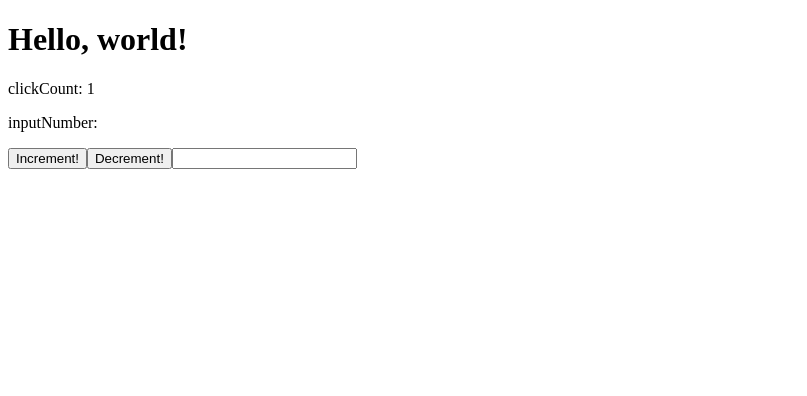
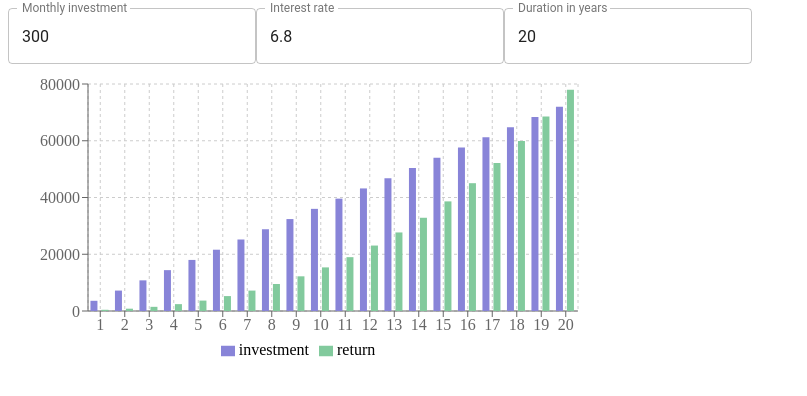
Before and after one commit to stockstats/stockstats, a React (Create React App) app: page / in a window 1280 px wide. Shown: the top 396 px of the page, without its empty margins (0-807 px from the left). Built offline with nearby package versions, Linux system fonts and the light colour scheme.

Commit message:
[#3] Add simple bar chart

```diff
--- /dev/null
+++ b/src/components/CompoundInterest.tsx
@@ -0,0 +1,68 @@
+import * as React from 'react';
+import TextField from '@material-ui/core/TextField';
+import {CompoundInterestChart, SavingsPlan} from './CompoundInterestChart';
+
+const initialState: SavingsPlan = {
+    monthlyInvestment: 300,
+    interestRate: 6.8,
+    durationInYears: 20,
+};
+
+type State = Readonly<SavingsPlan>;
+type InputChange = React.ChangeEvent<HTMLTextAreaElement | HTMLInputElement | HTMLSelectElement>;
+
+export class CompoundInterest extends React.Component<{}, State> {
+    constructor(props: Readonly<{}>) {
+        super(props);
+        this.state = initialState;
+    }
+
+    public render() {
+        return (
+            <div>
+                <div>
+                    <TextField
+                        variant="outlined"
+                        defaultValue={initialState.monthlyInvestment}
+                        label="Monthly investment"
+                        type="number"
+                        onChange={this.updateState('monthlyInvestment', parseInt)}
+                    />
+                    <TextField
+                        variant="outlined"
+                        defaultValue={initialState.interestRate}
+                        label="Interest rate"
+                        type="number"
+                        onChange={this.updateState('interestRate', parseFloat)}
+                    />
+                    <TextField
+                        variant="outlined"
+                        defaultValue={initialState.durationInYears}
+                        label="Duration in years"
+                        type="number"
+                        onChange={this.updateState('durationInYears', parseInt)}
+                    />
+                </div>
+                <CompoundInterestChart
+                    monthlyInvestment={this.state.monthlyInvestment}
+                    interestRate={this.state.interestRate}
+                    durationInYears={this.state.durationInYears}
+                />
+            </div>
+        );
+    }
+
+    private updateState<K extends keyof State>(
+        key: K,
+        parseInput: (input: string) => State[K]
+    ): (e: InputChange) => void {
+        return (e: InputChange) => {
+            if (e.target === null) {
+                return;
+            }
+            const parsed: number = parseInput(e.target.value);
+            const newState: State = {...this.state, [key]: parsed};
+            this.setState(newState);
+        };
+    }
+}
--- /dev/null
+++ b/src/components/CompoundInterestChart.tsx
@@ -0,0 +1,56 @@
+import * as React from 'react';
+import {Bar, BarChart, CartesianGrid, Legend, Tooltip, XAxis, YAxis} from 'recharts';
+
+export type SavingsPlan = {
+    monthlyInvestment: number;
+    interestRate: number;
+    durationInYears: number;
+};
+
+type BarEntry = {return: number; investment: number; year: string};
+const range: (a: number, b: number) => number[] = (a: number, b: number) => {
+    const result: number[] = [];
+    for (let i = a; i < b; i++) {
+        result.push(i);
+    }
+    return result;
+};
+
+const calculateBarEntries: (savingsPlan: SavingsPlan) => BarEntry[] = (
+    savingsPlan: SavingsPlan
+) => {
+    const r: number = Math.pow(1 + savingsPlan.interestRate / 100, 1.0 / 12);
+    const a: number = savingsPlan.monthlyInvestment;
+    return range(1, savingsPlan.durationInYears + 1).map((year) => {
+        const months = year * 12;
+        const investment = a * months;
+        return {
+            year: year.toString(),
+            investment,
+            return: a * ((1 - Math.pow(r, 1 + months)) / (1 - r)) - investment,
+        };
+    });
+};
+
+export class CompoundInterestChart extends React.Component<SavingsPlan> {
+    public render() {
+        const data: BarEntry[] = calculateBarEntries(this.props);
+        return (
+            <div>
+                <BarChart
+                    width={600}
+                    height={300}
+                    data={data}
+                    margin={{top: 20, right: 30, left: 20, bottom: 5}}>
+                    <CartesianGrid strokeDasharray="3 3" />
+                    <XAxis dataKey="year" />
+                    <YAxis />
+                    <Tooltip />
+                    <Legend />
+                    <Bar dataKey="investment" stackId="a" fill="#8884d8" />
+                    <Bar dataKey="return" stackId="b" fill="#82ca9d" />
+                </BarChart>
+            </div>
+        );
+    }
+}
--- a/src/components/Hello.tsx
+++ /dev/null
@@ -1,41 +0,0 @@
-import * as React from 'react';
-
-const initialState = {
-    clickCount: 1,
-    input: '',
-};
-
-type State = Readonly<typeof initialState>;
-
-export class HelloState extends React.Component<object, State> {
-    public readonly state: State = initialState;
-
-    public render() {
-        const {input, clickCount} = this.state;
-        return (
-            <div>
-                <h1>Hello, world!</h1>
-                <p>clickCount: {clickCount}</p>
-                <p>inputNumber: {input}</p>
-                <button onClick={this.modifyCount((x) => x + 1)}>Increment!</button>
-                <button onClick={this.modifyCount((x) => x - 1)}>Decrement!</button>
-                <input
-                    type="number"
-                    value={this.state.input}
-                    onChange={(e) => this.updateInput(e)}
-                />
-            </div>
-        );
-    }
-
-    private updateInput(e: React.ChangeEvent<HTMLInputElement>) {
-        if (e.target === null) {
-            return;
-        }
-        const value: string = e.target.value;
-        this.setState((s) => ({input: value}));
-    }
-
-    private modifyCount = (f: (x: number) => number) => () =>
-        this.setState((s) => ({clickCount: f(s.clickCount)}));
-}
--- a/src/index.tsx
+++ b/src/index.tsx
@@ -1,6 +1,6 @@
 import * as React from 'react';
 import * as ReactDOM from 'react-dom';
 
-import {HelloState} from './components/Hello';
+import {CompoundInterest} from './components/CompoundInterest';
 
-ReactDOM.render(<HelloState />, document.getElementById('example'));
+ReactDOM.render(<CompoundInterest />, document.getElementById('example'));
```
Also changed, not shown: package.json (+7 -4 lines), 1 other file (tests, documents, lock files or other folders).
